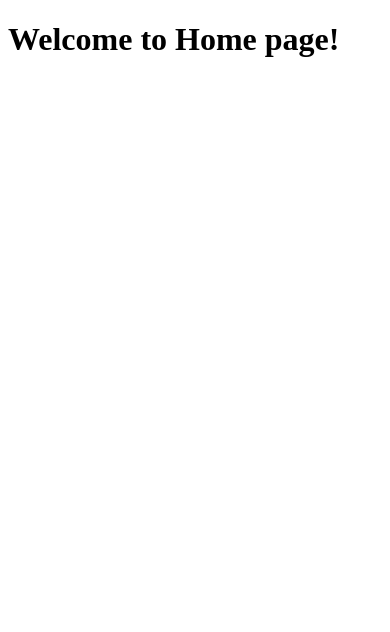
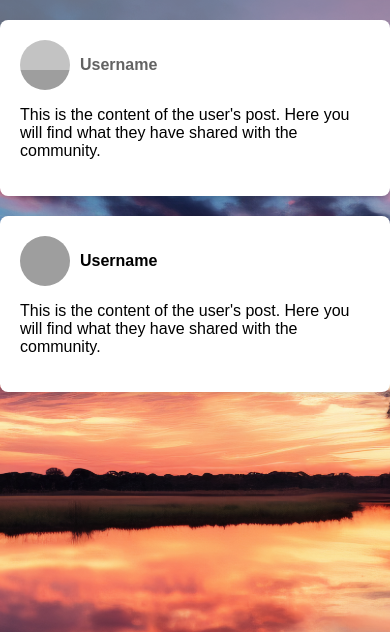
Before and after one commit to Kiana315/w24-404project, a Django app: page /SocialDistribution/ in a window 390 px wide. Shown: the top 632 px of the page. Run offline with Django 5.2, Linux system fonts and the light colour scheme; grey boxes are pictures that could not be loaded.

Commit message:
layout updates

```diff
--- a/SocialDistribution/templates/index.html
+++ b/SocialDistribution/templates/index.html
@@ -1,10 +1,144 @@
 <!DOCTYPE html>
 <html lang="en">
-    <head>
-        <meta charset="UTF-8">
-        <title>404 Unnamed Project</title>
-    </head>
-    <body>
-        <h1>Welcome to Home page!</h1>
-    </body>
+
+<head>
+    <meta charset="UTF-8">
+    <meta name="viewport" content="width=device-width, initial-scale=1.0">
+    <title>Blog Home Page</title>
+    <style>
+        body {
+            font-family: 'Arial', sans-serif;
+            background-image: url("images/bg1.jpg");
+            background-size: cover;
+            background-position: center center;
+            background-repeat: no-repeat;
+            background-attachment: fixed;
+            background-color: #f4f7f6;
+            margin: 0;
+            padding: 0;
+        }
+
+        .navbar {
+            overflow: hidden;
+            background-color: rgba(255, 255, 255, 0.39);
+            position: fixed;
+            width: 100%;
+            top: 0;
+            padding: 3px 0;
+            z-index: 10000;
+        }
+
+        .navbar a {
+            float: left;
+            display: block;
+            color: rgba(255, 255, 255, 0.77);
+            text-align: center;
+            font-weight: bold;
+            padding: 16px 16px;
+            text-decoration: none;
+            font-size: 15px;
+            font-family: "Segoe UI", system-ui, sans-serif;
+        }
+
+        .navbar a:hover {
+            background-color: #ddd;
+            color: black;
+        }
+
+        #b {
+            float: right;
+        }
+
+        .post {
+            background-color: #ffffff;
+            border-radius: 8px;
+            padding: 20px;
+            margin: 20px auto;
+            max-width: 800px;
+            box-shadow: 0 2px 4px rgba(0, 0, 0, 0.1);
+        }
+
+        .user-info {
+            display: flex;
+            align-items: center;
+            margin-bottom: 15px;
+        }
+
+        .profile-pic {
+            width: 50px;
+            height: 50px;
+            border-radius: 50%;
+            margin-right: 10px;
+        }
+
+        .username {
+            font-weight: bold;
+        }
+
+        .post-content {
+            text-align: left;
+            font-size: 16px;
+        }
+
+        .clearfix::after {
+            content: "";
+            clear: both;
+            display: table;
+        }
+    </style>
+    <script>
+        function checkLoginStatus() {
+            // Assume currently is 'Not' LoggedIn, and the loggedInUserName is 'Eden Zhou':
+            let isLoggedIn = false;
+            let loggedInUserName = 'Eden Zhou';
+
+            // If logged-in, display buttons of "profile", "friend posts", and "in-box":
+            if (isLoggedIn) {
+                document.getElementById('a1').setAttribute('href', 'friendPosts.html');
+                document.getElementById('a1').innerHTML = '&#20 Friend Posts';
+                document.getElementById('a2').setAttribute('href', 'inBox.html');
+                document.getElementById('a2').innerHTML = '&#20 Inbox';
+                document.getElementById('b').setAttribute('href', 'profile.html');
+                document.getElementById('b').innerHTML = "Hello, " + loggedInUserName;
+            // If NOT logged-in, display the button of "Connect to Your Account":
+            } else {
+                document.getElementById('a1').innerHTML = 'Connect to Your Account';
+                document.getElementById('a1').setAttribute('href', 'login.html');
+            }
+        }
+    </script>
+</head>
+
+<body onload="checkLoginStatus()">
+    <div class="navbar clearfix">
+        <a href="index.html">&#20 Home Page</a>
+        <a id="a1"></a>
+        <a id="a2"></a>
+        <a id="b"></a>
+    </div>
+
+
+<div class="post">
+    <div class="user-info">
+        <img src="profilePicSrc.png" alt="User's profile picture" class="profile-pic">
+        <div class="username">Username</div>
+    </div>
+    <div class="post-content">
+        <p>This is the content of the user's post. Here you will find what they have shared with the community.</p>
+    </div>
+</div>
+
+<div class="post">
+    <div class="user-info">
+        <img src="path_to_profile_picture.jpg" alt="User's profile picture" class="profile-pic">
+        <div class="username">Username</div>
+    </div>
+    <div class="post-content">
+        <p>This is the content of the user's post. Here you will find what they have shared with the community.</p>
+    </div>
+</div>
+
+
+
+</body>
 </html>
```
Also changed, not shown: SocialDistribution/templates/friendPosts.html (added, +10 -0 lines), SocialDistribution/templates/inBox.html (added, +10 -0 lines), SocialDistribution/templates/login.html (added, +126 -0 lines), SocialDistribution/templates/profile.html (added, +10 -0 lines), SocialDistribution/templates/signup.html (added, +128 -0 lines), SocialDistribution/templates/images/bg1.jpg (added), 6 other files.
